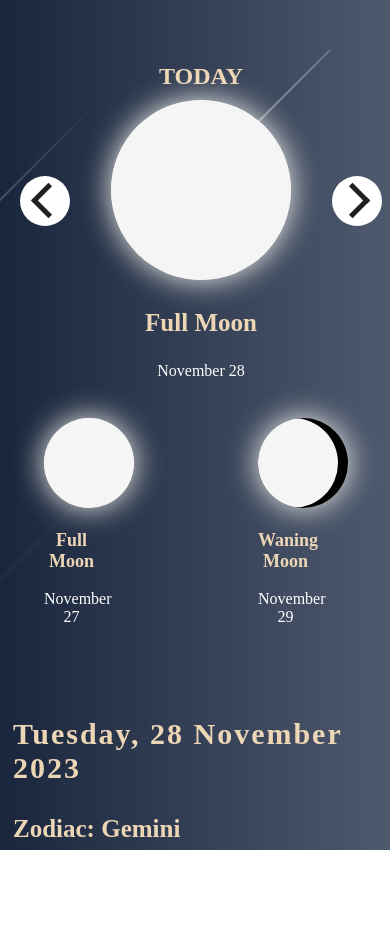
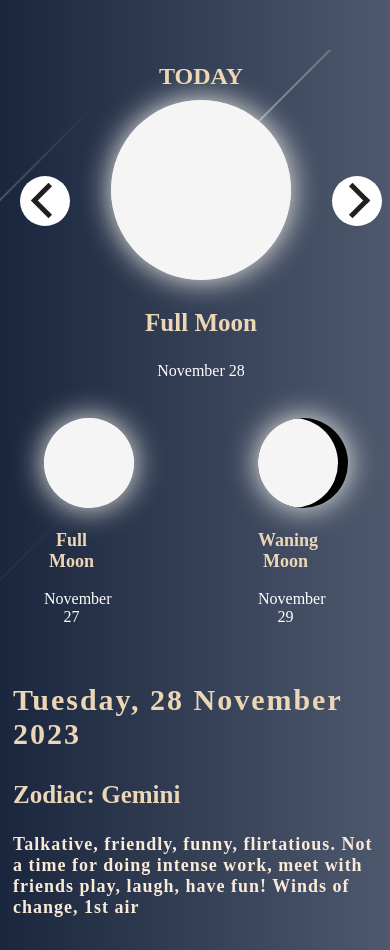
Before and after one commit to FlamingPika/moon_widget, a plain HTML site: page index.html in a window 390 px wide. Before the commit the page ends 850 px from the top, so only its background shows below. Drawn offline with Linux system fonts and the light colour scheme; a web font is replaced by a local one.

Commit message:
adjustable screen size (outsourced)

```diff
--- a/styles.css
+++ b/styles.css
@@ -293,13 +293,46 @@ table {
     }
 }
 
-.moon_widget{
+.moon_widget {
     width: 100%;
     overflow-x: hidden;
     overflow-y: auto;
 }
 
 @media(max-width: 1440px) {
+    .moon_widget {
+        max-width: 100%;
+        text-align: center;
+        height: 800px;
+    }
+
+    .moon_widget table {
+        max-width: 100%;
+
+        margin: 0;
+    }
+
+    .moon_widget table.moons {
+        height: 390px;
+        display: table;
+        width: 100%;
+    }
+
+    .moons tbody tr {
+        display: -webkit-inline-box;
+    }
+}
+
+
+@media(max-width: 992px) {
+    .moon_widget {
+        height: 900px;
+    }
+    .moon_widget table.moons {
+        margin-bottom: 60px;
+        height: 560px;
+    }
+
     .moon_widget .col {
         width: 10px;
         margin-bottom: -650px;
@@ -309,24 +342,3 @@ table {
         margin-left: -45px;
     }
 }
-
-@media(max-width: 992px) {
-    .moon_widget {
-        max-width: 100%;
-        text-align: center;
-        height: 800px;
-    }
-
-    .moon_widget table {
-        max-width: 100%;
-        margin: 0;
-    }
-
-    .moon_widget table.moons {
-        height: 650px;
-    }
-
-    .moons tbody tr{
-        display: -webkit-inline-box;
-    }
-}
```
